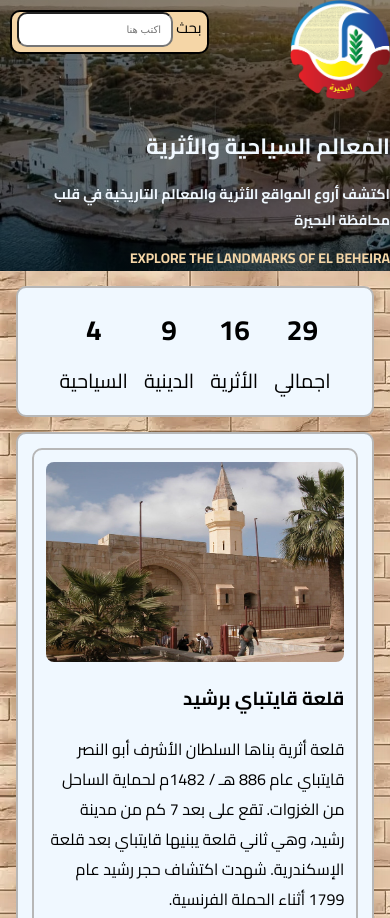
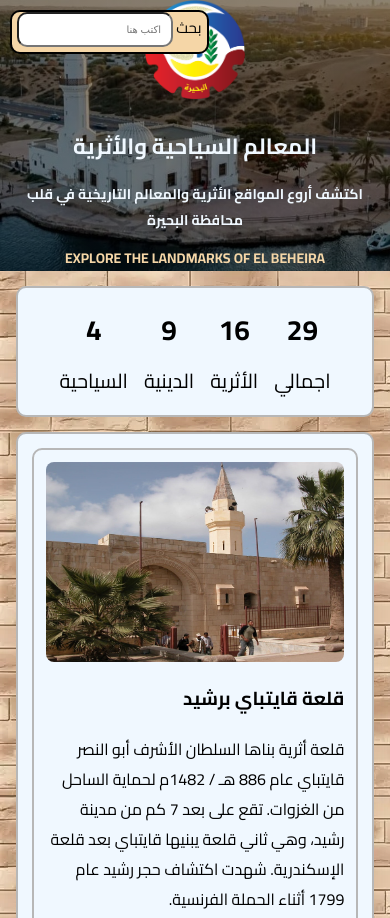
Before and after one commit to amr12866806-prog/Beheira_Heritage, a plain HTML site: page index.html in a window 390 px wide. Shown: the top 918 px of the page. Drawn offline with Linux system fonts and the light colour scheme.

Commit message:
Update beheira.css

```diff
--- a/css/beheira.css
+++ b/css/beheira.css
@@ -12,6 +12,7 @@ header.head {
     background-size: cover;
     background-position: center;
     font-size: 20px;
+   text-align: center;
 }
 
 .color {
@@ -154,14 +155,10 @@ footer {
 
     header.head h1 {
         font-size: 22px;
-        right: 5px;
-        top: 5px;
     }
 
     header.head h2 {
         font-size: 14px;
-        right: 5px;
-        top: 5px;
     }
 
     .search {
```
